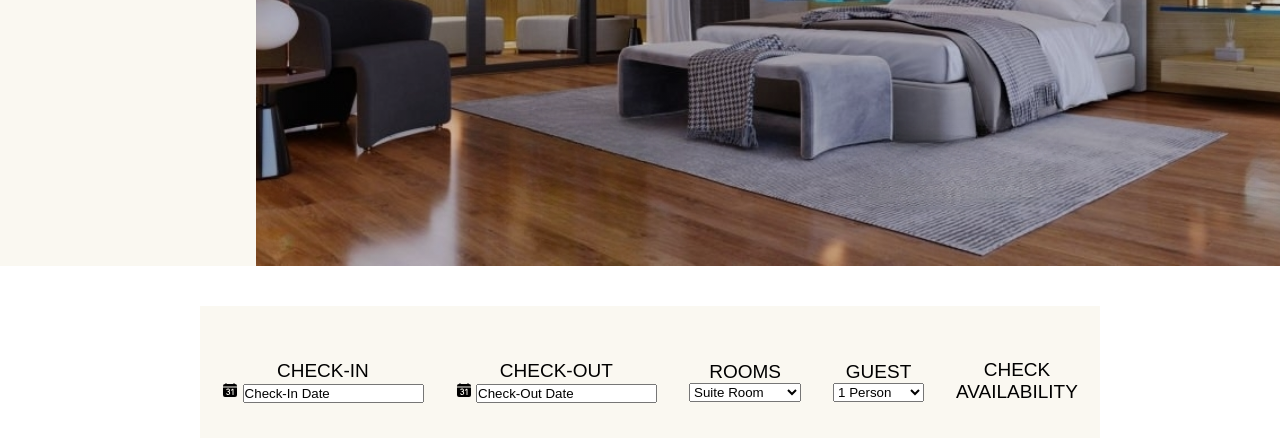
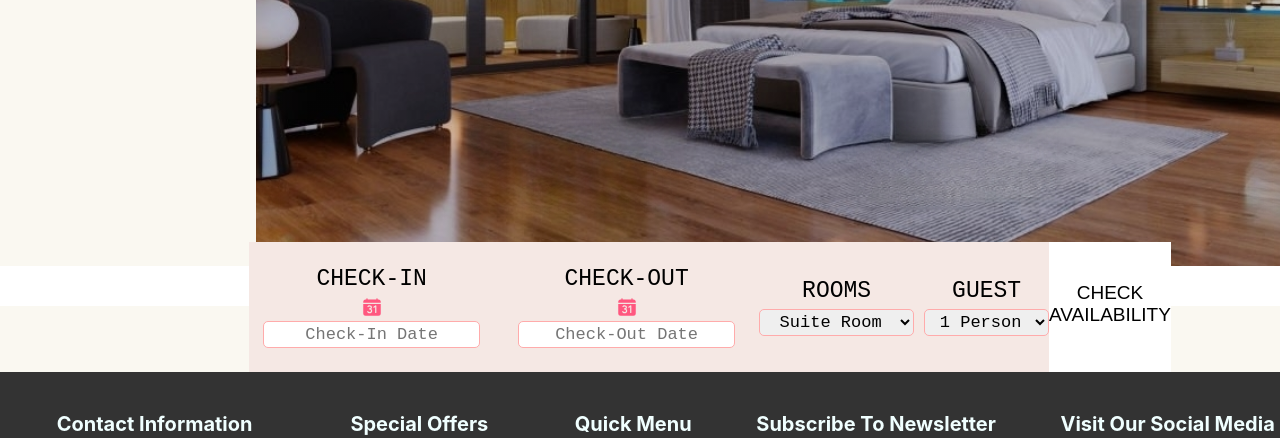
Before and after one commit to Mwalimuazizi/hotel-practice-project, a plain HTML site: page rooms.html in a window 1280 px wide. Shown: the part 514-952 px from the top of the page. Drawn offline with nearby package versions, Linux system fonts and the light colour scheme.

Commit message:
finishing rooms main page

```diff
--- a/rooms.css
+++ b/rooms.css
@@ -199,19 +199,58 @@ body {
    margin-left: 1em;
    padding: 0.5em;
 }
+
 /**DEALING WITH THE CHECK IN SECTION
 */
-.check-div{
+.all-checks {
    display: flex;
    flex-direction: row;
    justify-content: center;
-   gap: 2em;
-   height: 150px;
+   text-align: center;
+   background-color: #FAF8F1;
+}
+
+.check-div {
+   display: flex;
+   flex-direction: row;
+   justify-content: center;
+   gap: 10px;
+   height: 130px;
    align-items: center;
-   background-color: #FAF8F1;
-   width: 900px;
-   margin-left: 200px;
-   /* margin-top: -4em; */
-   z-index: 1;
+   background-color: #F5E8E4;
+   width: 800px;
+   margin-left: 140px;
+   margin-top: -4em;
+   position: relative;
+}
 
+.check-class p {
+   font-family: monospace;
+   font-size: 23px;
+   padding-bottom: 0.2em;
 }
+
+.check-class ion-icon {
+   color: #FF577F;
+   width: 30px;
+   height: 20px;
+   color: #FF577F;
+}
+
+.check-class input, select {
+   height: 27px;
+   border-radius: 5px;
+   border: 1px solid #FFABAB;
+   font-size: 17px;
+   font-family: monospace;
+   text-align: center;
+}
+
+.check-class-div{
+   background-color: #fff;
+   margin-top: -4em;
+   position: relative;
+}
+.check-class-div ,.check-p {
+   padding-top:2.5em;
+}
--- a/rooms.html
+++ b/rooms.html
@@ -118,6 +118,7 @@
                     </div>
                 </div>
             </div>
+            <div class="all-checks">
                 <div class="check-div">
                     <div class="check-class">
                         <div>
@@ -129,7 +130,7 @@
                                 type="text"
                                 name="check-in-date"
                                 id="check-in-date"
-                            value="Check-In Date"
+                                placeholder="Check-In Date"
                             >
                         </div>
                     </div>
@@ -143,7 +144,7 @@
                                 type="text"
                                 name="check-in-date"
                                 id="check-in-date"
-                            value="Check-Out Date"
+                                placeholder="Check-Out Date"
                             >
                         </div>
                     </div>
@@ -176,7 +177,8 @@
                             </select>
                         </div>
                     </div>
-                <div class="check-class">
+                </div>
+                <div class="check-class-div">
                     <p>CHECK</p>
                     <p>AVAILABILITY</p>
                 </div>
```
Lines whose indentation alone changed are shown as unchanged.
